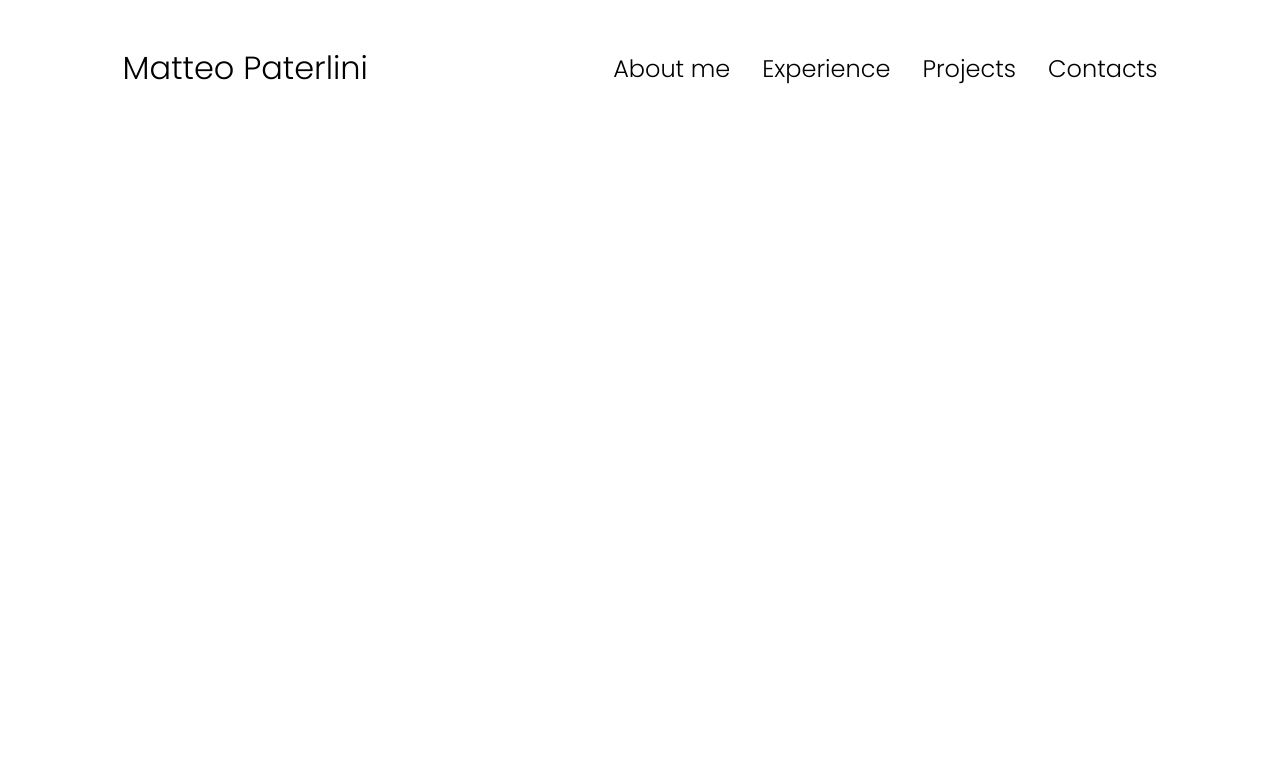
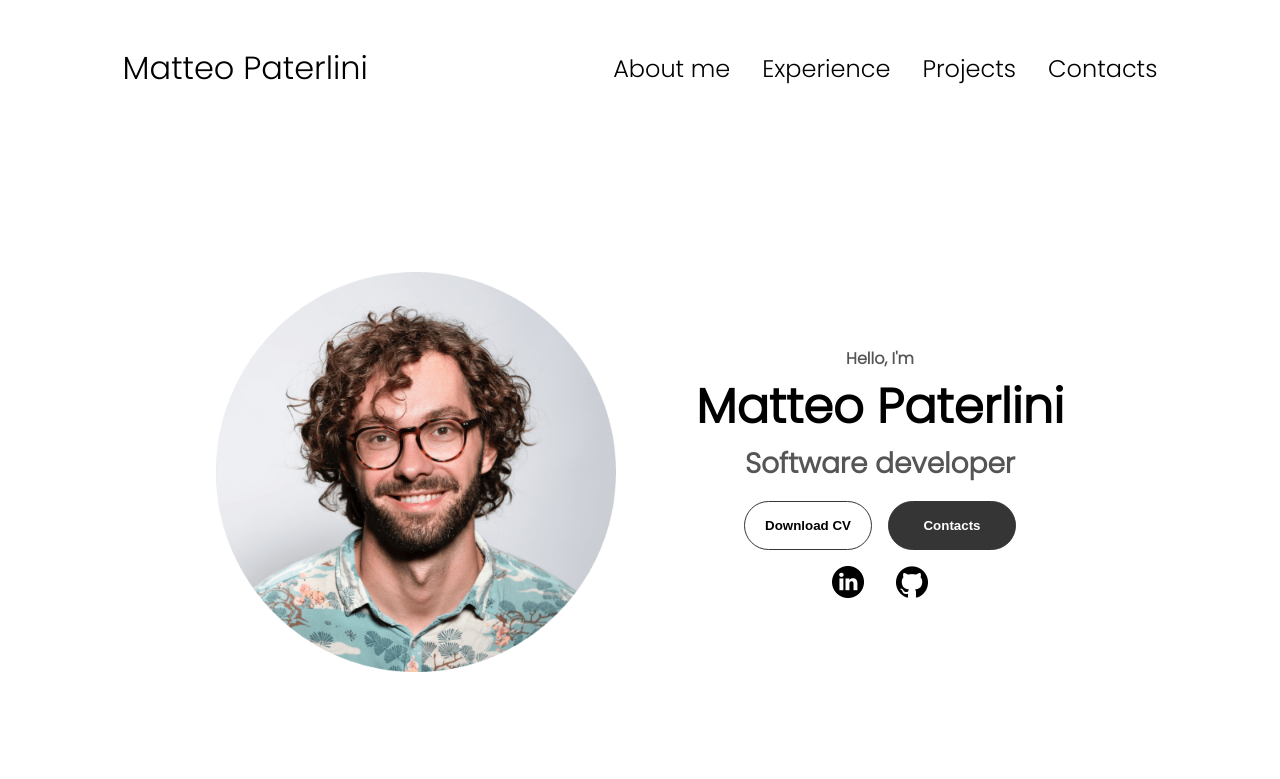
Before and after one commit to septo198/myPortfolio, a plain HTML site: page index.html in a window 1280 px wide. Drawn offline with Linux system fonts and the light colour scheme.

Commit message:
Completed desktop hero

```diff
--- a/index.html
+++ b/index.html
@@ -39,6 +39,25 @@
             </div>
         </nav>
 
+        <section id="profile">
+            <div class="section__pic-container">
+                <img src="./assets/profile-pic.png" alt="Matteo Paterlini propic">
+            </div>
+            <div class="section__text">
+                <p class="section__text__p1">Hello, I'm</p>
+                <h1 class="title">Matteo Paterlini</h1>
+                <p class="section__text__p2">Software developer</p>
+                <div class="btn-container">
+                    <button class="btn btn-color-2" onclick="window.open('./assets/resume-example.pdf')">Download CV</button>
+                    <button class="btn btn-color-1" onclick="location.href='./#contacts'">Contacts</button>
+                </div>
+                <div class="socials-container">
+                    <img src="./assets/linkedin.png" alt="LinkedIn profile" class="icon" onclick="location.href='https://www.linkedin.com/in/matteopaterlini/'">
+                    <img src="./assets/github.png" alt="GitHub profile" class="icon" onclick="location.href='https://github.com/septo198'">
+                </div>
+            </div>
+        </section>
+
         <script src="script.js"></script>
     </body>
 </html>
--- a/style.css
+++ b/style.css
@@ -142,3 +142,111 @@ a:hover {
 .hamburger-icon span:first-child {
     transform: none;
 }
+
+/* Profile section */
+
+section {
+    padding-top: 4vh;
+    height: 96vh;
+    margin: 0 10rem;
+    box-sizing: border-box;
+    min-height: fit-content;
+}
+
+.section-container {
+    display: flex;
+}
+
+#profile {
+    display: flex;
+    justify-content: center;
+    gap: 5rem;
+    height: 80vh;
+}
+
+.section__pic-container {
+    display: flex;
+    height: 400px;
+    width: 400px;
+    margin: auto 0;
+}
+
+.section__text {
+    align-self: center;
+    text-align: center;
+}
+
+.section__text p {
+    font-weight: 600;
+}
+
+.section__text__p1 {
+    text-align: center;
+}
+
+.section__text__p2 {
+    font-size: 1.75rem;
+    margin-bottom: 1rem;
+}
+
+.title {
+    font-size: 3rem;
+    text-align: center;
+}
+
+.socials-container {
+    display: flex;
+    justify-content: center;
+    margin-top: 1rem;
+    gap: 2rem;
+}
+
+/* Icon */
+
+.icon {
+    cursor: pointer;
+    height: 2rem;
+}
+
+.btn-container {
+    display: flex;
+    justify-content: center;
+    gap: 1rem;
+}
+
+.btn {
+    font-weight: 600;
+    transition: all 300ms ease;
+    padding: 1rem;
+    width: 8rem;
+    border-radius: 2rem;
+}
+
+.btn-color-1, .btn-color-2 {
+    border: rgb(53, 53, 53) 0.1rem solid;
+}
+
+.btn-color-1:hover, .btn-color-2:hover {
+    cursor: pointer;
+}
+
+.btn-color-1, .btn-color-2:hover {
+    background: rgb(53, 53, 53);
+    color: white;
+}
+
+.btn-color-1:hover {
+    background: rgb(0, 0, 0);
+}
+
+.btn-color-2 {
+    background: none;
+}
+
+.btn-color-2:hover {
+    border: rgb(255, 255, 255) 0.1rem solid;
+}
+
+.btn-container {
+    gap: 1rem;
+}
```
